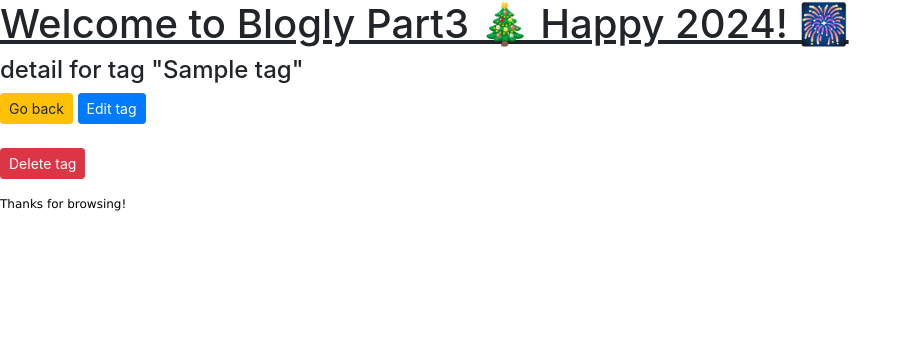
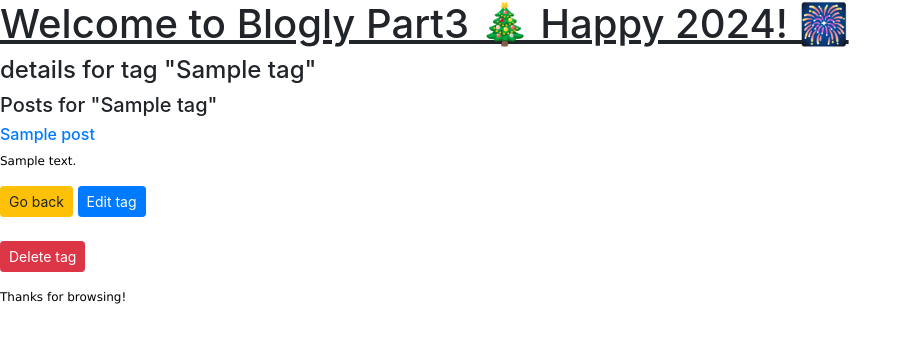
Before and after one commit to MichaelAEllis86/SQLA-Blogly-Part3, a Flask app: page /tags/1 in a window 1280 px wide. Shown: the part 80-423 px from the top of the page, without its empty margins (0-912 px from the left). Run offline with Flask 3, Linux system fonts and the light colour scheme; tables that the repository leaves empty hold one stand-in row (Sample ...).

Commit message:
Add files via upload

```diff
--- a/app.py
+++ b/app.py
@@ -20,7 +20,7 @@ app.config['SECRET_KEY']="oh-so-secret"
 debug=DebugToolbarExtension(app)
 
 connect_db(app)
-# Home/Base Route
+# <----------Blogly Home Page------------>
 
 @app.route("/")
 def show_base():
@@ -29,7 +29,7 @@ def show_base():
     posts=Post.query
     recent_posts=posts.order_by(desc('created_at')).limit(5).all()
 
-    #could've also run the code below as the query! this syntax avoids the the import desc in line 6 and is springboard's solution
+    #could've also run the code below as the query logic! this syntax avoids the the import desc in line 6 and is springboard's solution
     # posts = Post.query.order_by(Post.created_at.desc()).limit(5).all()
 
 
@@ -75,7 +75,7 @@ def show_user_details(user_id):
 @app.route("/users/<user_id>/edit")
 def show_user_edit(user_id):
     """Show form page to edit an existing user"""
-    user=User.query.get(user_id)
+    user=User.query.get_or_404(user_id)
     return render_template("usereditform.html", user=user,user_id=user_id)
 
 @app.route("/users/<user_id>/edit", methods=['POST'])
@@ -109,13 +109,14 @@ def handle_user_delete(user_id):
 
 # <----------Blogly Post Routes------------>
 
+#updated for tags!
 @app.route("/users/<user_id>/posts/new")
 def show_new_post_form_page(user_id):
     user=User.query.get_or_404(int(user_id))
     integer_user_id=int(user_id)
     tags=Tag.query.all()
     return render_template("newpostform.html", user=user, integer_user_id=integer_user_id, tags=tags)
-
+#updated for tags!
 @app.route("/users/<user_id>/posts/new", methods=['POST'])
 def handle_new_post_form_page(user_id):
     integer_user_id=int(user_id)
@@ -136,7 +137,7 @@ def handle_new_post_form_page(user_id):
     flash(f"your new post is {new_post.title}, created by {new_post.user_info.first_name} {new_post.user_info.last_name} on {new_post.format_date()}", "success")
     return redirect (f"/users/{integer_user_id}")
 
-#updating for post tag inclusion
+#updated for tags!
 @app.route("/posts/<post_id>")
 def show_post(post_id):
     integer_post_id=int(post_id)
@@ -252,6 +253,6 @@ def page_not_found(e):
     return render_template('404.html', error=e), 404
 
 # to do!!!!!
-# further study for part 3, new route testing, update add and edit post routes so a user may apply tags to a post
+# further study for part 3, new route testing, update  edit post routes so a user may apply tags to a post
 
-# seems like what we should do is query for all the tags, loop over a list of those tags and display them in a multi-input form, then make sure we grab that data and update M2M/secondary table with form info
+# DONE!seems like what we should do is query for all the tags, loop over a list of those tags and display them in a multi-input form, then make sure we grab that data and update M2M/secondary table with form info
--- a/static/app.css
+++ b/static/app.css
@@ -82,6 +82,10 @@ h1{
     font-size:8px ;
 }
 
+.smallfont{
+    font-size:12px ;
+}
+
 /* .smalltextbtn{
     font-size: 12px
 
--- a/templates/tagdetail.html
+++ b/templates/tagdetail.html
@@ -2,7 +2,18 @@
 {% block title %} Tag Detail {% endblock %}
 {% block content %}
 
-<h4>detail for tag "{{tag.name}}"</h4>
+<h4>details for tag "{{tag.name}}"</h4>
+
+<h5>Posts for "{{tag.name}}"</h5>
+
+{% for post in tag.posts %}
+
+<h6><a href="/posts/{{post.id}}">{{post.title}}</a></h6>
+
+<p>{{post.content}}</p>
+
+
+{% endfor %}
 
 
 <a class="btn btn-sm btn-warning" href="/tags">Go back</a> <a class="btn btn-sm btn-primary" href="/tags/{{tag.id}}/edit">Edit tag</a>
```
Also changed, not shown: seed.py (+4 -3 lines), templates/home.html (+5 -5 lines).
